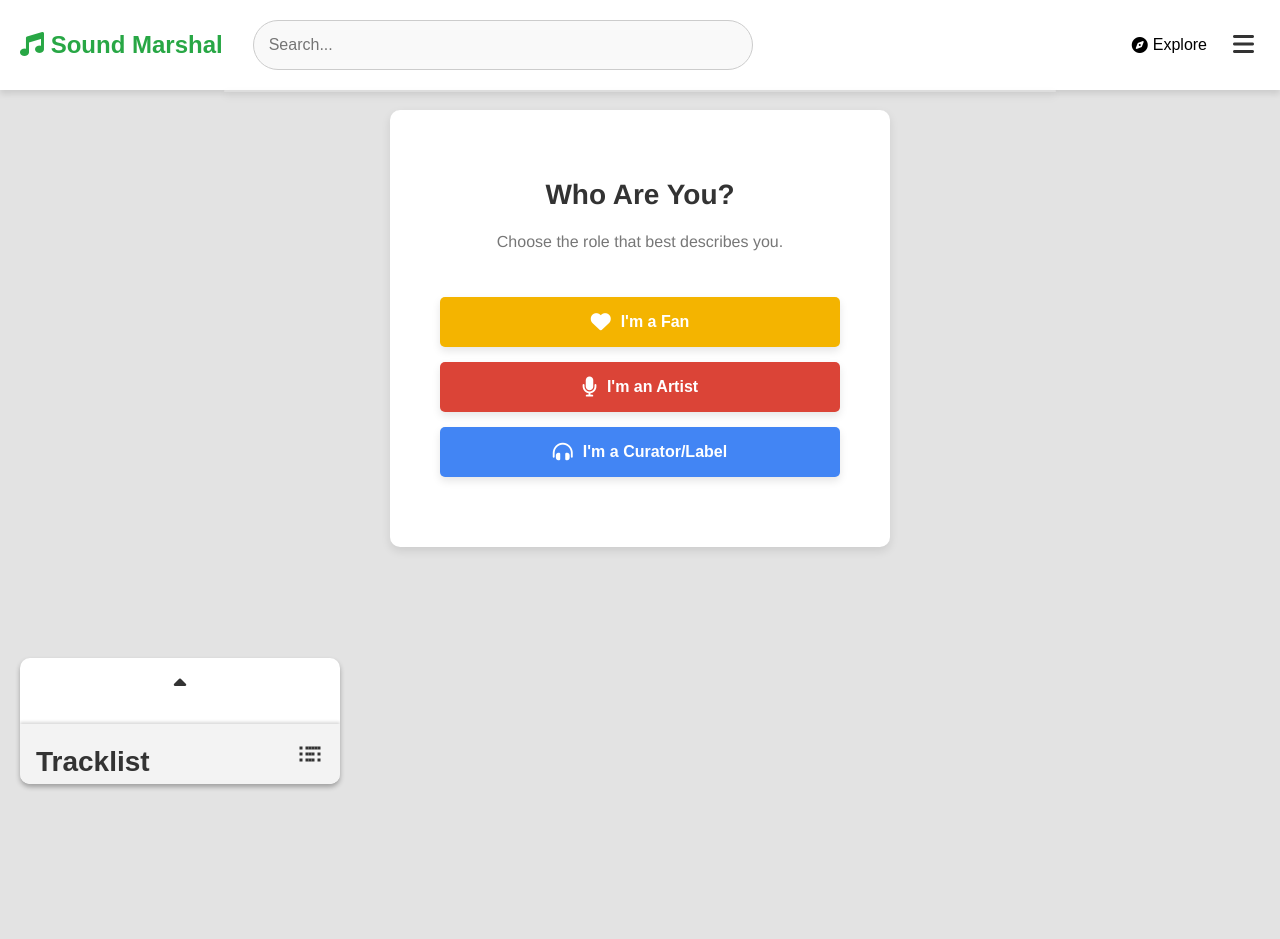
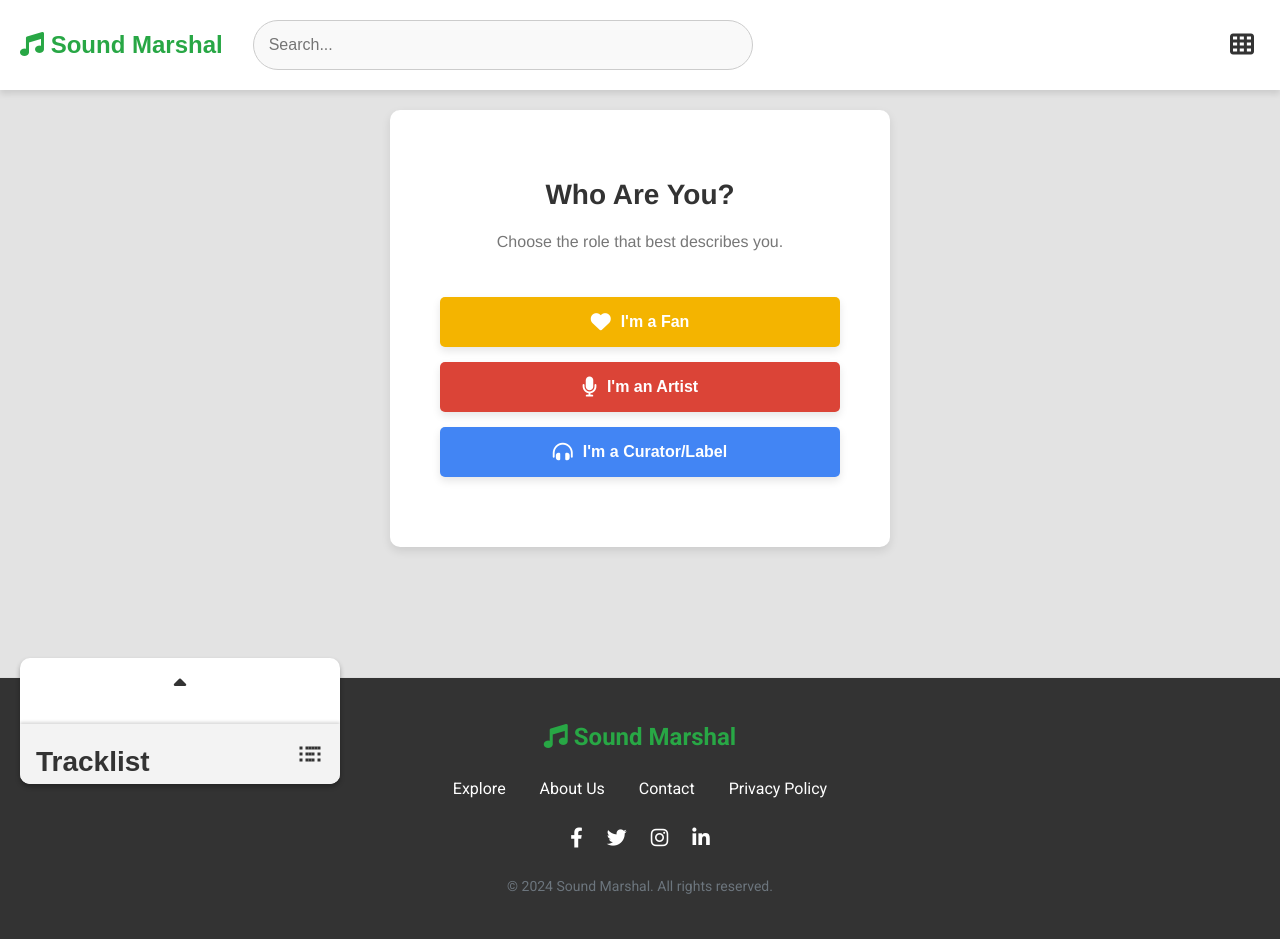
Before and after one commit to GoPanda-dev/Sound-Marshal, a Django app: page /select-role/ in a window 1280 px wide. Before the commit the page ends 789 px from the top, so only its background shows below. Run offline with Django 5.2, Linux system fonts and the light colour scheme; the visitor is signed in with stand-in values (Sample User, id 1); data comes from the database, SQL or seed files in the repository.

Commit message:
Navbar Footer refactored and profile a tag fixed to no ajaxs

```diff
--- a/core/templates/core/profile_detail.html
+++ b/core/templates/core/profile_detail.html
@@ -158,7 +158,7 @@
             <div class="playlist-grid">
                 {% for playlist in playlists %}
                 <div class="playlist-item">
-                    <a href="{{ playlist.external_urls.spotify }}" target="_blank">
+                    <a href="{{ playlist.external_urls.spotify }}" target="_blank" data-no-ajax="true">
                         {% if playlist.images %}
                             <img src="{{ playlist.images.0.url }}" alt="{{ playlist.name }}" class="playlist-image">
                         {% else %}
--- a/templates/base.html
+++ b/templates/base.html
@@ -20,38 +20,34 @@
                 <input type="text" name="q" id="search-input" placeholder="Search..." class="search-input">
             </form>
             <div id="search-results" class="search-results"></div>
-            <div class="navbar-explore">
-                <a href="{% url 'explore' %}" class="explore-link">
-                    <i class="fas fa-compass"></i> Explore
-                </a>
-            </div>
             <button class="navbar-toggle" id="navbar-toggle">
-                <i class="fas fa-bars"></i>
+                <i class="fas fa-th"></i> <!-- 3x3 grid icon -->
             </button>
             <ul class="navbar-menu" id="navbar-menu">
                 {% if user.is_authenticated %}
+                <li><a href="{% url 'explore' %}" class="explore-link"><i class="fas fa-compass"></i> Explore</a></li>
                     {% if user.profile.role == 'artist' %}
-                        <li><a href="{% url 'artist_dashboard' %}">Dashboard</a></li>
-                        <li><a href="{% url 'create_campaign' %}">Create Campaign</a></li>
+                        <li><a href="{% url 'artist_dashboard' %}"><i class="fas fa-tachometer-alt"></i> Dashboard</a></li>
+                        <li><a href="{% url 'create_campaign' %}"><i class="fas fa-bullhorn"></i> Create Campaign</a></li>
                     {% elif user.profile.role == 'curator' %}
-                        <li><a href="{% url 'curator_dashboard' %}">Dashboard</a></li>
+                        <li><a href="{% url 'curator_dashboard' %}"><i class="fas fa-tachometer-alt"></i> Dashboard</a></li>
                     {% endif %}
-                    <li><a href="{% url 'profile_detail' slug=user.profile.slug %}">My Profile</a></li>
-                    <li><a href="{% url 'account_settings' %}">Settings</a></li>
-                    <li><a href="{% url 'wallet' %}" data-no-ajax="true">Wallet: ${{ user.profile.tokens }}</a></li>
-                    <li><a href="{% url 'socialaccount_connections' %}">Connections</a></li>
+                    <li><a href="{% url 'profile_detail' slug=user.profile.slug %}"><i class="fas fa-user"></i> My Profile</a></li>
+                    <li><a href="{% url 'account_settings' %}"><i class="fas fa-cog"></i> Settings</a></li>
+                    <li><a href="{% url 'wallet' %}" data-no-ajax="true"><i class="fas fa-wallet"></i> Wallet: ${{ user.profile.tokens }}</a></li>
+                    <li><a href="{% url 'socialaccount_connections' %}"><i class="fas fa-link"></i> Connections</a></li>
                     <li>
-                        <a id="theme-toggle" class="theme-toggle-btn">Toggle Theme</a>
+                        <a id="theme-toggle" class="theme-toggle-btn"><i class="fas fa-adjust"></i> Toggle Theme</a>
                     </li>
                     <li>
-                        <form method="post" action="{% url 'account_logout' %}" data-no-ajax="true">
+                        <a href="#" id="logout-link" data-no-ajax="true"><i class="fas fa-sign-out-alt"></i> Logout</a>
+                        <form id="logout-form" method="post" action="{% url 'account_logout' %}" style="display: none;">
                             {% csrf_token %}
-                            <button type="submit" class="dropdown-logout" data-no-ajax="true">Logout</button>
                         </form>
                     </li>
                 {% else %}
-                    <li><a href="{% url 'account_login' %}">Login</a></li>
-                    <li><a href="{% url 'account_signup' %}">Sign Up</a></li>
+                    <li><a href="{% url 'account_login' %}"><i class="fas fa-sign-in-alt"></i> Login</a></li>
+                    <li><a href="{% url 'account_signup' %}"><i class="fas fa-user-plus"></i> Sign Up</a></li>
                 {% endif %}
             </ul>
         </nav>
@@ -67,6 +63,34 @@
         {% block content %}
         {% endblock %}
     </main>
+
+    <!-- Sexy Footer -->
+    <footer class="footer">
+        <div class="footer-container">
+            <div class="footer-logo">
+                <a href="{% url 'home' %}">
+                    <i class="fas fa-music"></i> Sound Marshal
+                </a>
+            </div>
+            <div class="footer-links">
+                <ul>
+                    <li><a href="{% url 'explore' %}">Explore</a></li>
+                    <li><a href="{% url 'explore' %}">About Us</a></li>
+                    <li><a href="{% url 'explore' %}">Contact</a></li>
+                    <li><a href="{% url 'explore' %}">Privacy Policy</a></li>
+                </ul>
+            </div>
+            <div class="footer-social">
+                <a href="https://facebook.com" target="_blank"><i class="fab fa-facebook-f"></i></a>
+                <a href="https://twitter.com" target="_blank"><i class="fab fa-twitter"></i></a>
+                <a href="https://instagram.com" target="_blank"><i class="fab fa-instagram"></i></a>
+                <a href="https://linkedin.com" target="_blank"><i class="fab fa-linkedin-in"></i></a>
+            </div>
+        </div>
+        <div class="footer-bottom">
+            <p>&copy; 2024 Sound Marshal. All rights reserved.</p>
+        </div>
+    </footer>
 
     <script>
         document.addEventListener('DOMContentLoaded', function () {
@@ -141,11 +165,93 @@
                 localStorage.setItem('theme', isDarkTheme ? 'dark' : 'light');
             });
         };
+        document.getElementById('logout-link').addEventListener('click', function(e) {
+            e.preventDefault();
+            document.getElementById('logout-form').submit();
+        });
     </script>
     <script src="{% static 'js/player-controls.js' %}"></script>
 </body>
 </html>
+<style>
+    /* Sexy Footer Styles */
+    .footer {
+        background-color: #333;
+        color: #fff;
+        padding: 40px 20px;
+        text-align: center;
+        font-family: 'Roboto', sans-serif;
+    }
 
+    .footer-container {
+        display: flex;
+        flex-direction: column;
+        align-items: center;
+        gap: 20px;
+    }
+
+    .footer-logo a {
+        font-size: 24px;
+        font-weight: bold;
+        color: #28a745;
+        text-decoration: none;
+    }
+
+    .footer-links ul {
+        list-style: none;
+        padding: 0;
+        margin: 0;
+    }
+
+    .footer-links ul li {
+        display: inline-block;
+        margin: 0 15px;
+    }
+
+    .footer-links ul li a {
+        color: #fff;
+        text-decoration: none;
+        font-size: 16px;
+        transition: color 0.3s ease;
+    }
+
+    .footer-links ul li a:hover {
+        color: #28a745;
+    }
+
+    .footer-social a {
+        margin: 0 10px;
+        font-size: 20px;
+        color: #fff;
+        transition: color 0.3s ease;
+    }
+
+    .footer-social a:hover {
+        color: #28a745;
+    }
+
+    .footer-bottom {
+        margin-top: 20px;
+        font-size: 14px;
+    }
+
+    /* Responsive Footer */
+    @media (max-width: 768px) {
+        .footer-container {
+            flex-direction: column;
+            text-align: center;
+        }
+
+        .footer-links ul li {
+            display: block;
+            margin: 10px 0;
+        }
+
+        .footer-social {
+            margin-top: 20px;
+        }
+    }
+</style>
 <style>
     /* Container for search results */
     #search-results {
@@ -154,8 +260,7 @@
         left: 0;
         right: 0;
         background-color: #fff;
-        border: 1px solid #ddd;
-        border-radius: 4px;
+        border-radius: 0 0 10px 10px;
         box-shadow: 0 4px 8px rgba(0, 0, 0, 0.1);
         z-index: 5;
         max-height: 320px;
```
Also changed, not shown: other parts of templates/base.html (+58 -6 lines).
